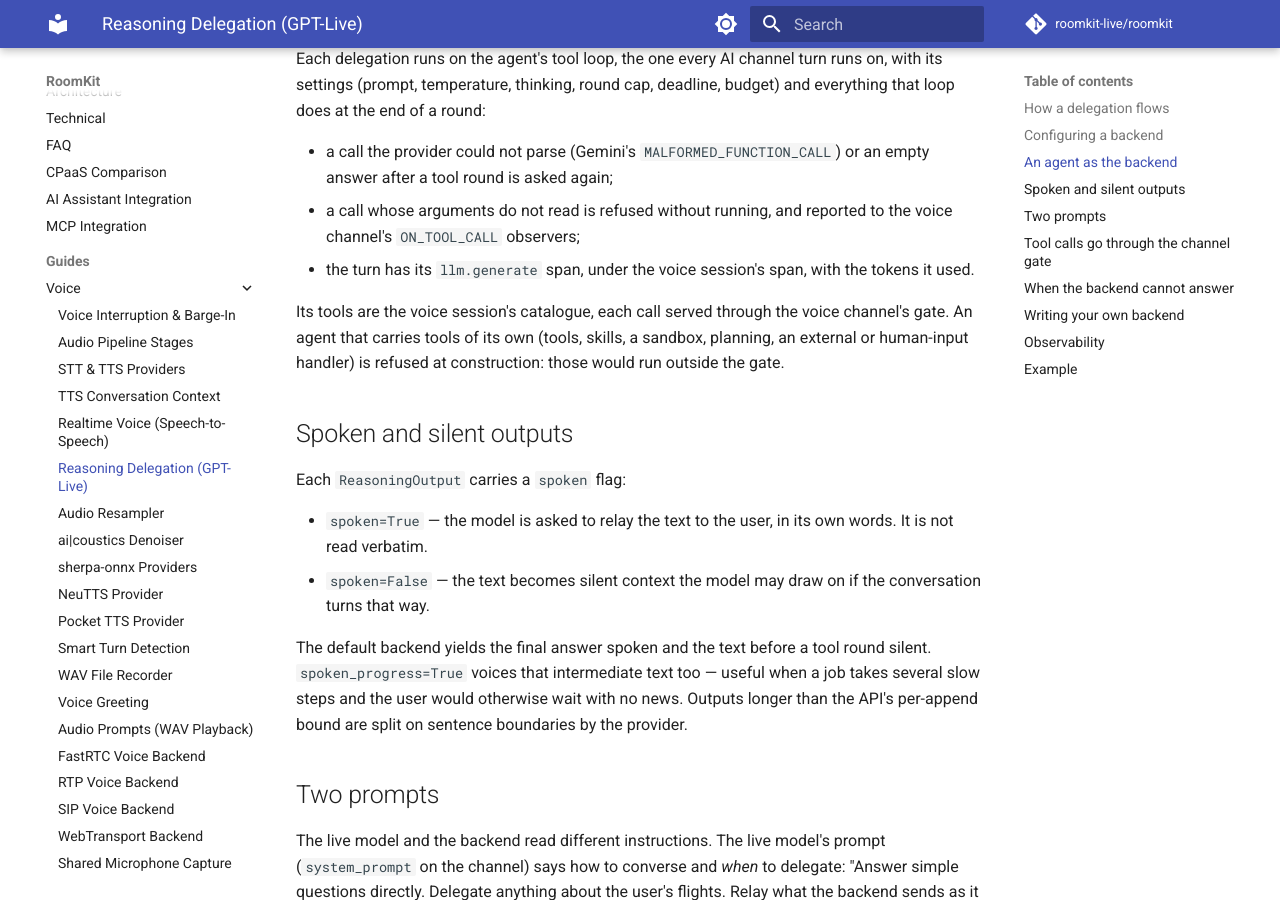
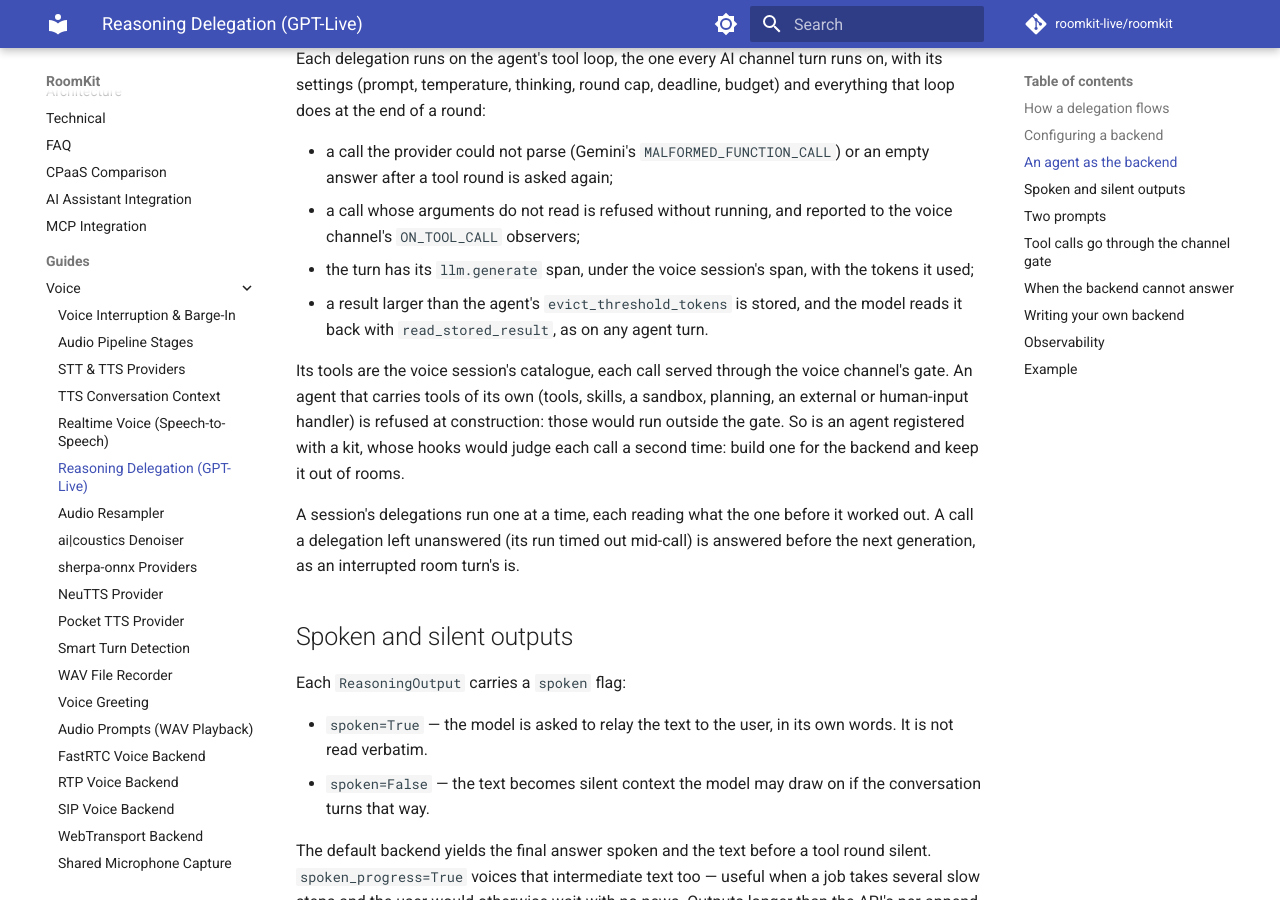
Before and after one commit to roomkit-live/roomkit-docs, an MkDocs documentation site: the page built from docs/guides/reasoning-delegation.md, in a window 1280 px wide and 900 px high, scrolled down 2293 px. Built offline with MkDocs 1.6.1 and Material for MkDocs 9.7.7, drawn with Linux system fonts in a browser that asks for light colours; comment, search, counter and statistics services are not loaded; some of the changed text lies outside the part shown.

Commit message:
docs(realtime): per review, the reasoning agent's budget, re-read, refusal once registered, serialised delegations and cut calls; how a supervisor's first pass is read (RMK-396)

```diff
--- a/docs/guides/reasoning-delegation.md
+++ b/docs/guides/reasoning-delegation.md
@@ -103,12 +103,20 @@ budget) and everything that loop does at the end of a round:
 - a call whose arguments do not read is refused without running, and reported
   to the voice channel's `ON_TOOL_CALL` observers;
 - the turn has its `llm.generate` span, under the voice session's span, with
-  the tokens it used.
+  the tokens it used;
+- a result larger than the agent's `evict_threshold_tokens` is stored, and the
+  model reads it back with `read_stored_result`, as on any agent turn.
 
 Its tools are the voice session's catalogue, each call served through the
 voice channel's gate. An agent that carries tools of its own (tools, skills, a
 sandbox, planning, an external or human-input handler) is refused at
-construction: those would run outside the gate.
+construction: those would run outside the gate. So is an agent registered with
+a kit, whose hooks would judge each call a second time: build one for the
+backend and keep it out of rooms.
+
+A session's delegations run one at a time, each reading what the one before it
+worked out. A call a delegation left unanswered (its run timed out mid-call) is
+answered before the next generation, as an interrupted room turn's is.
 
 ## Spoken and silent outputs
 
@@ -166,12 +174,14 @@ something. The channel therefore always answers, with one spoken output:
 | No `reasoning_backend` configured | "No backend is available to handle delegated work in this session." |
 | The backend yielded nothing (or only blank text) | "The delegated work finished without an answer." |
 | The backend raised | "The delegated work could not be completed." |
-| The backend's turn was cut short (round cap, deadline, budget) | "The delegated work could not be completed." |
+| The backend's turn did not complete (round cap, deadline, budget, an answer cut or empty) | "The delegated work could not be completed." |
 | The run exceeded `reasoning_timeout_s` | "The delegated work took too long and was abandoned." |
 
-A turn cut short has no answer: the built-in backends yield what the model
-said before each tool round as progress, never as the answer, and raise
-`ReasoningCutShortError`, which the channel answers as a failed backend.
+A turn that did not complete has no answer: the built-in backends yield what
+the model said before each tool round as progress, never as the answer, and
+raise `ReasoningCutShortError` (its `reason` is the loop's
+`loop_end_reason`), which the channel answers as a failed backend. A backend
+call the run's timeout cut reaches `ON_TOOL_CALL` once, `cancelled`.
 
 A running delegation counts as activity for `wait_idle()`, and ending the
 session cancels it.
```
Also changed, not shown: docs/guides/orchestration.md (+4 -0 lines).
